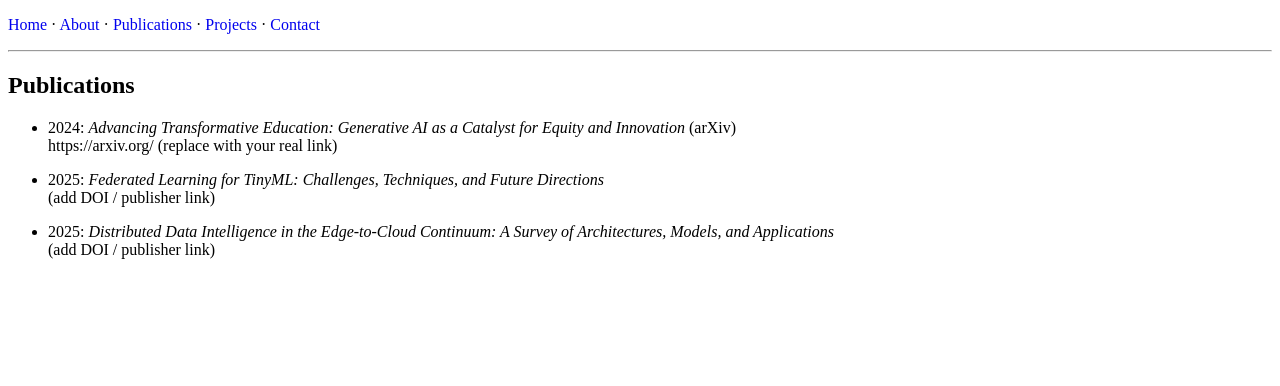
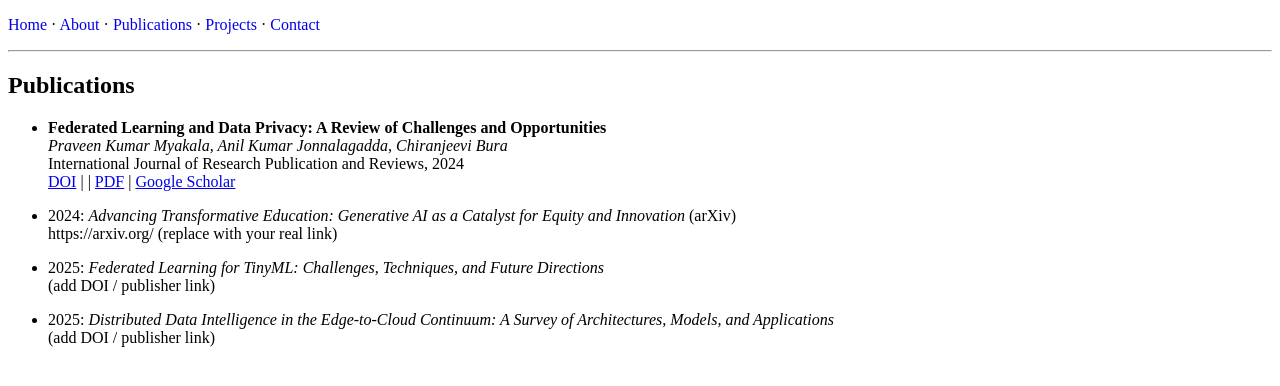
Before and after one commit to PraveenMyakala/praveenmyakala.github.io, a Jekyll site: the page built from publications.md, in a window 1280 px wide. Shown: the top 386 px of the page. Built offline with Jekyll 4.4.1, drawn with Linux system fonts in a browser that asks for light colours.

Commit message:
added first paper

```diff
--- a/publications.md
+++ b/publications.md
@@ -5,6 +5,11 @@ permalink: /publications/
 ---
 
 ## Publications
+
+- **Federated Learning and Data Privacy: A Review of Challenges and Opportunities**<br/>
+  _Praveen Kumar Myakala, Anil Kumar Jonnalagadda, Chiranjeevi Bura_
+  International Journal of Research Publication and Reviews, 2024
+  [DOI](https://doi.org/10.55248/gengpi.5.1224.3512) | | [PDF](/papers/myakala2024federated.pdf) | [Google Scholar](https://scholar.google.com/scholar?hl=en&as_sdt=0%2C44&q=Federated+learning+and+data+privacy%3A+A+review+of+challenges+and+opportunities&btnG=)
 
 - 2024: *Advancing Transformative Education: Generative AI as a Catalyst for Equity and Innovation* (arXiv)
   https://arxiv.org/ (replace with your real link)
```
Also changed, not shown: 1 other file.
